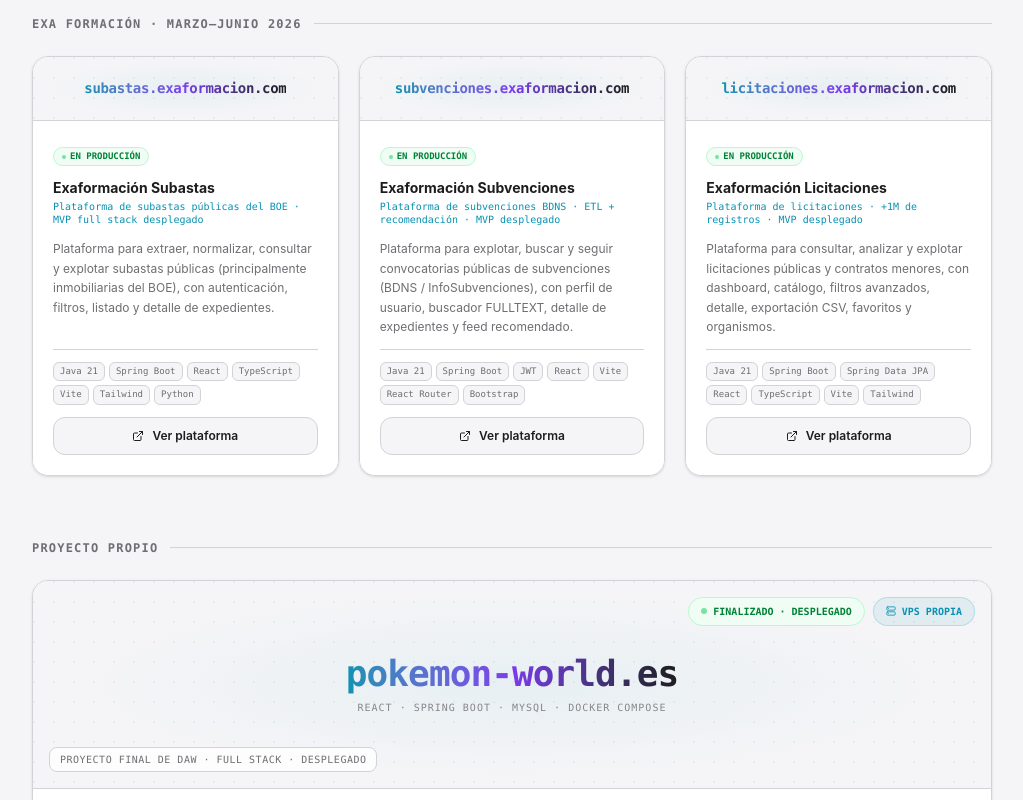
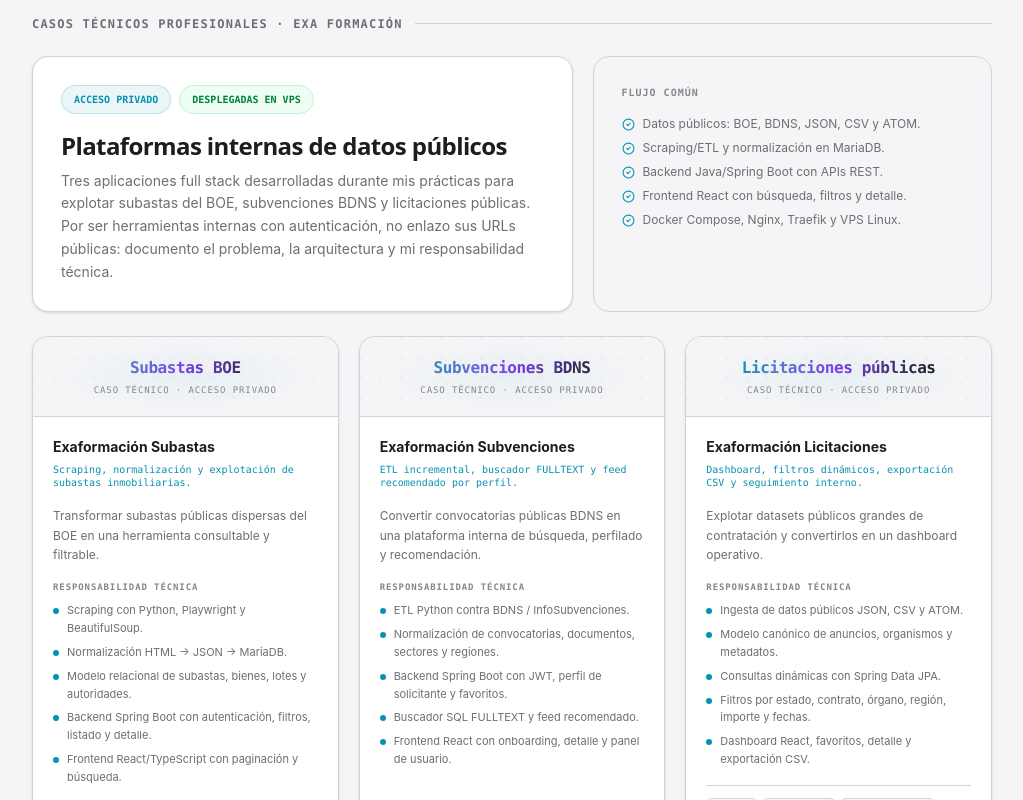
Before and after one commit to Impasse-AJ/Mi-Portafolio, a React (Vite) app: page / in a window 1280 px wide. Shown: the part 2780-3580 px from the top of the page, without its empty margins (128-1151 px from the left). Built offline with nearby package versions, Linux system fonts and the light colour scheme.

Commit message:
Rediseño de Proyectos Empresa

```diff
--- a/src/components/ModalCurriculum.tsx
+++ b/src/components/ModalCurriculum.tsx
@@ -140,9 +140,9 @@
                   <div className="flex flex-col sm:flex-row sm:items-start sm:justify-between gap-1">
                     <div>
                       <p className="font-bold text-[#1d1d1f]">Plataformas EXA Formación | Prácticas Full Stack</p>
-                      <p className="text-[#6e6e73]">subastas.exaformacion.com · subvenciones.exaformacion.com · licitaciones.exaformacion.com</p>
+                      <p className="text-[#6e6e73]">Herramientas internas con autenticación · datos públicos · Docker/VPS/Traefik</p>
                     </div>
-                    <span className="font-semibold text-green-700 whitespace-nowrap">En producción</span>
+                    <span className="font-semibold text-green-700 whitespace-nowrap">Acceso privado · Desplegadas</span>
                   </div>
                   <BulletList
                     items={[
--- a/src/components/Proyectos.tsx
+++ b/src/components/Proyectos.tsx
@@ -1,6 +1,50 @@
 import { ExternalLink, Github, Server, Terminal, Network, CheckCircle2 } from 'lucide-react';
 import { PROJECTS } from '../data.ts';
 import { motion } from 'motion/react';
+
+const EXA_CASE_DETAILS: Record<string, {
+  area: string;
+  problem: string;
+  focus: string;
+  bullets: string[];
+}> = {
+  'exa-subastas': {
+    area: 'Subastas BOE',
+    problem: 'Transformar subastas públicas dispersas del BOE en una herramienta consultable y filtrable.',
+    focus: 'Scraping, normalización y explotación de subastas inmobiliarias.',
+    bullets: [
+      'Scraping con Python, Playwright y BeautifulSoup.',
+      'Normalización HTML -> JSON -> MariaDB.',
+      'Modelo relacional de subastas, bienes, lotes y autoridades.',
+      'Backend Spring Boot con autenticación, filtros, listado y detalle.',
+      'Frontend React/TypeScript con paginación y búsqueda.',
+    ],
+  },
+  'exa-subvenciones': {
+    area: 'Subvenciones BDNS',
+    problem: 'Convertir convocatorias públicas BDNS en una plataforma interna de búsqueda, perfilado y recomendación.',
+    focus: 'ETL incremental, buscador FULLTEXT y feed recomendado por perfil.',
+    bullets: [
+      'ETL Python contra BDNS / InfoSubvenciones.',
+      'Normalización de convocatorias, documentos, sectores y regiones.',
+      'Backend Spring Boot con JWT, perfil de solicitante y favoritos.',
+      'Buscador SQL FULLTEXT y feed recomendado.',
+      'Frontend React con onboarding, detalle y panel de usuario.',
+    ],
+  },
+  'exa-licitaciones': {
+    area: 'Licitaciones públicas',
+    problem: 'Explotar datasets públicos grandes de contratación y convertirlos en un dashboard operativo.',
+    focus: 'Dashboard, filtros dinámicos, exportación CSV y seguimiento interno.',
+    bullets: [
+      'Ingesta de datos públicos JSON, CSV y ATOM.',
+      'Modelo canónico de anuncios, organismos y metadatos.',
+      'Consultas dinámicas con Spring Data JPA.',
+      'Filtros por estado, contrato, órgano, región, importe y fechas.',
+      'Dashboard React, favoritos, detalle y exportación CSV.',
+    ],
+  },
+};
 
 export default function Proyectos() {
   const exaProjects = PROJECTS.filter(p => p.id.startsWith('exa-'));
@@ -27,64 +71,110 @@
       <div className="space-y-6">
         <div className="flex items-center gap-3">
           <span className="text-xs font-mono font-bold tracking-widest text-[#6e6e73] dark:text-[#a1a1a6] uppercase whitespace-nowrap">
-            EXA Formación · Marzo–Junio 2026
+            casos técnicos profesionales · EXA Formación
           </span>
           <div className="h-px flex-1 bg-[#d2d2d7] dark:bg-white/10"></div>
         </div>
 
+        <motion.div
+          className="grid grid-cols-1 lg:grid-cols-[1.15fr_0.85fr] gap-5"
+          initial={{ opacity: 0, y: 24 }}
+          whileInView={{ opacity: 1, y: 0 }}
+          viewport={{ once: true, margin: '-80px' }}
+          transition={{ duration: 0.5 }}
+        >
+          <div className="rounded-2xl bg-white dark:bg-[#111111] border border-[#d2d2d7] dark:border-white/10 p-6 md:p-7 space-y-4 shadow-sm dark:shadow-none">
+            <div className="flex flex-wrap gap-2">
+              <span className="inline-flex items-center gap-1.5 px-3 py-1.5 rounded-full text-[10px] font-mono font-bold bg-[#0891b2]/8 dark:bg-accent-cyan/10 border border-[#0891b2]/20 dark:border-accent-cyan/25 text-[#0891b2] dark:text-accent-cyan">
+                ACCESO PRIVADO
+              </span>
+              <span className="inline-flex items-center gap-1.5 px-3 py-1.5 rounded-full text-[10px] font-mono font-bold bg-green-50 dark:bg-green-500/10 border border-green-200 dark:border-green-500/25 text-green-700 dark:text-green-400">
+                DESPLEGADAS EN VPS
+              </span>
+            </div>
+            <div className="space-y-2">
+              <h4 className="text-[#1d1d1f] dark:text-[#f5f5f7] font-display font-bold text-2xl tracking-tight">
+                Plataformas internas de datos públicos
+              </h4>
+              <p className="text-[#6e6e73] dark:text-[#a1a1a6] text-sm leading-relaxed max-w-2xl">
+                Tres aplicaciones full stack desarrolladas durante mis prácticas para explotar subastas del BOE, subvenciones BDNS y licitaciones públicas. Por ser herramientas internas con autenticación, no enlazo sus URLs públicas: documento el problema, la arquitectura y mi responsabilidad técnica.
+              </p>
+            </div>
+          </div>
+
+          <div className="rounded-2xl bg-[#f5f5f7] dark:bg-white/3 border border-[#d2d2d7] dark:border-white/8 p-6 md:p-7 space-y-4">
+            <h5 className="text-[10px] font-mono uppercase tracking-widest text-[#86868b] dark:text-[#6e6e73] font-bold">Flujo común</h5>
+            <div className="grid grid-cols-1 sm:grid-cols-2 lg:grid-cols-1 gap-2 text-xs">
+              {[
+                'Datos públicos: BOE, BDNS, JSON, CSV y ATOM.',
+                'Scraping/ETL y normalización en MariaDB.',
+                'Backend Java/Spring Boot con APIs REST.',
+                'Frontend React con búsqueda, filtros y detalle.',
+                'Docker Compose, Nginx, Traefik y VPS Linux.',
+              ].map((item) => (
+                <div key={item} className="flex items-start gap-2 text-[#6e6e73] dark:text-[#a1a1a6]">
+                  <CheckCircle2 size={13} className="text-[#0891b2] dark:text-accent-cyan flex-shrink-0 mt-0.5" />
+                  <span>{item}</span>
+                </div>
+              ))}
+            </div>
+          </div>
+        </motion.div>
+
         <div className="grid grid-cols-1 md:grid-cols-3 gap-5">
-          {exaProjects.map((project, idx) => (
-            <motion.div
+          {exaProjects.map((project, idx) => {
+            const detail = EXA_CASE_DETAILS[project.id];
+            return (
+              <motion.article
                 key={project.id}
-              className="rounded-2xl border border-[#d2d2d7] dark:border-white/10 overflow-hidden shadow-sm dark:shadow-none flex flex-col"
+                className="rounded-2xl border border-[#d2d2d7] dark:border-white/10 overflow-hidden shadow-sm dark:shadow-none flex flex-col bg-white dark:bg-[#111111]"
                 initial={{ opacity: 0, y: 30 }}
                 whileInView={{ opacity: 1, y: 0 }}
                 viewport={{ once: true, margin: '-80px' }}
                 transition={{ duration: 0.5, delay: idx * 0.1 }}
               >
-              {/* Mini banner — solo URL, sin badge */}
-              <div className="h-16 bg-[#f5f5f7] dark:bg-[#111111] relative border-b border-[#d2d2d7] dark:border-white/8 flex items-center justify-center px-4 overflow-hidden">
+                <div className="h-20 bg-[#f5f5f7] dark:bg-[#111111] relative border-b border-[#d2d2d7] dark:border-white/8 flex items-center justify-center px-4 overflow-hidden">
                   <div className="absolute inset-0 bg-[radial-gradient(ellipse_at_center,rgba(8,145,178,0.06)_0%,transparent_65%)] dark:bg-[radial-gradient(ellipse_at_center,rgba(39,245,238,0.07)_0%,transparent_65%)]" />
                   <div className="absolute inset-0 bg-[radial-gradient(circle_at_1px_1px,rgba(0,0,0,0.04)_1px,transparent_0)] dark:bg-[radial-gradient(circle_at_1px_1px,rgba(255,255,255,0.04)_1px,transparent_0)] bg-[size:20px_20px]" />
-                <div className="text-transparent bg-clip-text bg-gradient-to-r from-[#0891b2] via-[#7c3aed] to-[#1d1d1f] dark:from-accent-cyan dark:via-accent-violet dark:to-white text-sm font-mono font-bold tracking-tight select-none z-10 text-center">
-                  {project.liveUrl?.replace('https://', '')}
+                  <div className="z-10 text-center space-y-1">
+                    <div className="text-transparent bg-clip-text bg-gradient-to-r from-[#0891b2] via-[#7c3aed] to-[#1d1d1f] dark:from-accent-cyan dark:via-accent-violet dark:to-white text-base font-mono font-bold tracking-tight">
+                      {detail.area}
+                    </div>
+                    <p className="text-[9px] font-mono uppercase tracking-widest text-[#86868b] dark:text-[#6e6e73]">
+                      Caso técnico · acceso privado
+                    </p>
                   </div>
                 </div>
 
-              {/* Body */}
-              <div className="p-5 bg-white dark:bg-[#111111] flex flex-col flex-1 gap-3">
-                {/* Badge de estado */}
-                <div>
-                  <span className="inline-flex items-center gap-1 px-2 py-0.5 rounded-full text-[9px] font-mono font-bold bg-green-50 dark:bg-green-500/10 border border-green-200 dark:border-green-500/25 text-green-700 dark:text-green-400">
-                    <span className="w-1 h-1 rounded-full bg-green-500 animate-pulse"></span>
-                    EN PRODUCCIÓN
-                  </span>
-                </div>
-                <div>
+                <div className="p-5 flex flex-col flex-1 gap-4">
+                  <div className="space-y-1.5">
                     <h4 className="text-[#1d1d1f] dark:text-[#f5f5f7] font-bold text-sm leading-snug">{project.title}</h4>
-                  <p className="text-[#0891b2] dark:text-accent-cyan text-[10px] font-mono mt-0.5 leading-snug">{project.tagline}</p>
+                    <p className="text-[#0891b2] dark:text-accent-cyan text-[10px] font-mono leading-snug">{detail.focus}</p>
                   </div>
 
-                <p className="text-[#6e6e73] dark:text-[#a1a1a6] text-xs leading-relaxed">{project.description}</p>
+                  <p className="text-[#6e6e73] dark:text-[#a1a1a6] text-xs leading-relaxed">{detail.problem}</p>
+
+                  <div className="space-y-2">
+                    <h5 className="text-[9px] font-mono uppercase tracking-widest text-[#86868b] dark:text-[#6e6e73] font-bold">Responsabilidad técnica</h5>
+                    <ul className="space-y-1.5">
+                      {detail.bullets.map((bullet) => (
+                        <li key={bullet} className="flex items-start gap-2 text-[11px] text-[#6e6e73] dark:text-[#a1a1a6] leading-relaxed">
+                          <span className="w-1.5 h-1.5 rounded-full bg-[#0891b2] dark:bg-accent-cyan mt-1.5 flex-shrink-0" />
+                          <span>{bullet}</span>
+                        </li>
+                      ))}
+                    </ul>
+                  </div>
 
                   <div className="flex flex-wrap gap-1 mt-auto pt-3 border-t border-[#d2d2d7] dark:border-white/8">
-                  {project.tags.slice(0, 7).map(tag => (
+                    {project.tags.slice(0, 8).map(tag => (
                       <span key={tag} className="px-1.5 py-0.5 rounded-md bg-[#f5f5f7] dark:bg-white/4 border border-[#d2d2d7] dark:border-white/8 text-[9px] font-mono text-[#6e6e73] dark:text-[#a1a1a6]">{tag}</span>
                     ))}
                   </div>
-
-                <a
-                  href={project.liveUrl}
-                  target="_blank"
-                  rel="noopener noreferrer"
-                  className="flex items-center justify-center gap-2 py-2.5 bg-[#f5f5f7] dark:bg-white/4 hover:bg-[#e8e8ed] dark:hover:bg-white/8 border border-[#d2d2d7] dark:border-white/10 hover:border-[#0891b2]/30 dark:hover:border-accent-cyan/30 text-[#1d1d1f] dark:text-[#f5f5f7] rounded-xl text-xs font-semibold transition-colors duration-150 cursor-pointer"
-                >
-                  <ExternalLink size={12} />
-                  Ver plataforma
-                </a>
                 </div>
-            </motion.div>
-          ))}
+              </motion.article>
+            );
+          })}
         </div>
       </div>
 
--- a/src/data.ts
+++ b/src/data.ts
@@ -108,12 +108,11 @@
   {
     id: 'exa-subastas',
     title: 'Exaformación Subastas',
-    tagline: 'Plataforma de subastas públicas del BOE · MVP full stack desplegado',
+    tagline: 'Caso técnico interno · Subastas públicas del BOE · Full stack',
     description: 'Plataforma para extraer, normalizar, consultar y explotar subastas públicas (principalmente inmobiliarias del BOE), con autenticación, filtros, listado y detalle de expedientes.',
     extendedDescription: 'Diseñé y desarrollé la arquitectura completa: scraping del BOE por provincias con Python/Playwright/BeautifulSoup; normalización HTML→JSON→MariaDB; modelo relacional de subastas, bienes, lotes y autoridades; backend Spring Boot; frontend React/TypeScript con filtros y paginación; registro/login/activación por email; despliegue Docker/VPS con Traefik.',
-    status: 'In Production',
+    status: 'Completed',
     tags: ['Java 21', 'Spring Boot', 'React', 'TypeScript', 'Vite', 'Tailwind', 'Python', 'Playwright', 'BeautifulSoup', 'MariaDB', 'Docker', 'Traefik'],
-    liveUrl: 'https://subastas.exaformacion.com',
     category: 'Full Stack',
     architecture: {
       frontend: 'React 19 + TypeScript + Vite 6 + Tailwind 4',
@@ -127,12 +126,11 @@
   {
     id: 'exa-subvenciones',
     title: 'Exaformación Subvenciones',
-    tagline: 'Plataforma de subvenciones BDNS · ETL + recomendación · MVP desplegado',
+    tagline: 'Caso técnico interno · Subvenciones BDNS · ETL + recomendación',
     description: 'Plataforma para explotar, buscar y seguir convocatorias públicas de subvenciones (BDNS / InfoSubvenciones), con perfil de usuario, buscador FULLTEXT, detalle de expedientes y feed recomendado.',
     extendedDescription: 'Diseñé y desarrollé la plataforma desde cero: ETL Python contra la API oficial BDNS con actualización incremental; normalización de convocatorias, documentos, anuncios, sectores, regiones y beneficiarios; backend Spring Boot con JWT y Spring Security; onboarding de perfil; buscador SQL FULLTEXT; feed recomendado; frontend React; despliegue Docker/VPS/Traefik.',
-    status: 'In Production',
+    status: 'Completed',
     tags: ['Java 21', 'Spring Boot', 'JWT', 'React', 'Vite', 'React Router', 'Bootstrap', 'Python', 'ETL', 'MariaDB', 'FULLTEXT', 'Docker', 'Traefik'],
-    liveUrl: 'https://subvenciones.exaformacion.com',
     category: 'Full Stack',
     architecture: {
       frontend: 'React 19 + Vite + React Router 7 + Bootstrap 5',
@@ -146,12 +144,11 @@
   {
     id: 'exa-licitaciones',
     title: 'Exaformación Licitaciones',
-    tagline: 'Plataforma de licitaciones · +1M de registros · MVP desplegado',
+    tagline: 'Caso técnico interno · Licitaciones públicas · Dashboard y CSV',
     description: 'Plataforma para consultar, analizar y explotar licitaciones públicas y contratos menores, con dashboard, catálogo, filtros avanzados, detalle, exportación CSV, favoritos y organismos.',
     extendedDescription: 'Diseñé y desarrollé la plataforma desde cero: modelo canónico de anuncios e ingesta de datasets públicos grandes (JSON/CSV/ATOM) a MariaDB; backend Spring Boot con consultas dinámicas (JpaSpecificationExecutor) y exportación CSV filtrada; frontend React/TypeScript con dashboard, catálogo, detalle y favoritos; despliegue Docker/VPS con Traefik.',
-    status: 'In Production',
+    status: 'Completed',
     tags: ['Java 21', 'Spring Boot', 'Spring Data JPA', 'React', 'TypeScript', 'Vite', 'Tailwind', 'MariaDB', 'Docker', 'Traefik', 'CSV', 'ATOM'],
-    liveUrl: 'https://licitaciones.exaformacion.com',
     category: 'Full Stack',
     architecture: {
       frontend: 'React 19 + TypeScript + Vite 6 + Tailwind 4',
```
Lines whose indentation alone changed are shown as unchanged.
